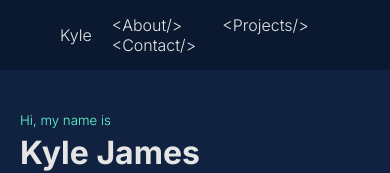
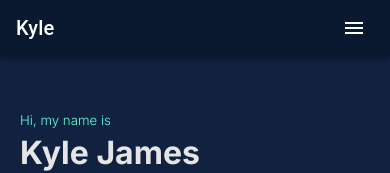
Before and after one commit to caxky/Personal-Site, a React (Create React App) app: page / in a window 390 px wide. Shown: the top 173 px of the page. Built offline with nearby package versions, Linux system fonts and the light colour scheme.

Commit message:
Make navbar collapse on mobile

```diff
--- a/package.json
+++ b/package.json
@@ -11,6 +11,7 @@
     "@fortawesome/free-solid-svg-icons": "^6.1.1",
     "@fortawesome/react-fontawesome": "^0.1.18",
     "@mui/base": "^5.0.0-beta.30",
+    "@mui/icons-material": "^5.15.5",
     "@mui/material": "^5.15.3",
     "@testing-library/jest-dom": "^5.16.4",
     "@testing-library/react": "^13.2.0",
--- a/src/app.scss
+++ b/src/app.scss
@@ -3,7 +3,6 @@
 
   .sections {
     width: 100%;
-    height: calc(100vh - 70px);
     position: relative;
     top: 70px;
     overflow-y: scroll;
@@ -15,7 +14,6 @@
 
     > *{
       width: 100vw;
-      height: calc(100vh - 70px);
     }
   }
 }
--- a/src/components/navbar/Navbar.jsx
+++ b/src/components/navbar/Navbar.jsx
@@ -1,18 +1,81 @@
+import React, { useState } from 'react';
+import { AppBar, Toolbar, IconButton, Typography, Button, Drawer, List, ListItem, ListItemText, useMediaQuery } from '@mui/material';
+import MenuIcon from '@mui/icons-material/Menu';
 import './navbar.scss';
+import { createTheme, ThemeProvider } from '@mui/material/styles';
+
+const theme = createTheme({
+  palette: {
+    primary: {
+      main: '#112240', // $dark-blue
+    },
+    secondary: {
+      main: '#0A192F', // $darker-blue
+    },
+    background: {
+      default: '#E5E5E5', // $bone-white
+    },
+    text: {
+      primary: '#A8B2D1', // $slate
+      secondary: '#8892B0', // $dark-slate
+    },
+    aquamarine: {
+      main: '#64FFDA', // $aquamarine
+    },
+  },
+});
 
 export default function Navbar() {
+  const [isDrawerOpen, setIsDrawerOpen] = useState(false);
+  const isMobile = useMediaQuery('(max-width:600px)');
+
+  const toggleDrawer = () => {
+    setIsDrawerOpen(!isDrawerOpen);
+  };
+
   return (
     <div className='navbar'>
-      <div className="wrapper">
-        <div className='left'>
-          <a href="#about" className='logo'>Kyle</a>
-        </div>
-        <div className='right'>
-          <a href="#about">{'<About/>'}</a>
-          <a href="#projects">{'<Projects/>'}</a>
-          <a href="#contact">{'<Contact/>'}</a>
-        </div>
-      </div>
+      <ThemeProvider theme={theme}>
+        <AppBar position="static" color="secondary">
+          <Toolbar>
+            {isMobile ? (
+              <>
+                <Typography variant="h6" style={{ flexGrow: 1 }}>
+                  Kyle
+                </Typography>
+                <div className='icon-container'>
+                  <IconButton edge="start" color="inherit" aria-label="menu" onClick={toggleDrawer}>
+                    <MenuIcon />
+                  </IconButton>
+                </div>
+              </>
+            ) : (
+              <>
+                <Typography variant="h6" style={{ flexGrow: 1 }}>
+                  Kyle
+                </Typography>
+                <Button color="inherit">{'<About/>'}</Button>
+                <Button color="inherit">{'<Projects/>'}</Button>
+                <Button color="inherit">{'<Contact/>'}</Button>
+              </>
+            )}
+          </Toolbar>
+        </AppBar>
+
+        <Drawer anchor="right" open={isDrawerOpen} onClose={toggleDrawer}>
+          <List>
+            <ListItem>
+              <ListItemText primary={'<About/>'} />
+            </ListItem>
+            <ListItem>
+              <ListItemText primary={'<Projects/>'} />
+            </ListItem>
+            <ListItem>
+              <ListItemText primary={'<Contact/>'} />
+            </ListItem>
+          </List>
+        </Drawer>
+      </ThemeProvider>
     </div>
-  )
+  );
 }
--- a/src/components/navbar/navbar.scss
+++ b/src/components/navbar/navbar.scss
@@ -2,12 +2,22 @@
 
 .navbar {
   width: 100%;
-  height: 70px;
-  background-color: $darker-blue;
   color: $bone-white;
   position: fixed;
   top: 0;
   z-index: 5;
+
+  .icon-container {
+    width: 100%;
+    height: 100%;
+    display: flex;
+    align-items: right;
+    justify-content: right;
+
+    .icon {
+      font-size: 30px;
+    }
+  }
 
   .wrapper {
     height: 100%;
```
Also changed, not shown: 1 other file (tests, documents, lock files or other folders).
